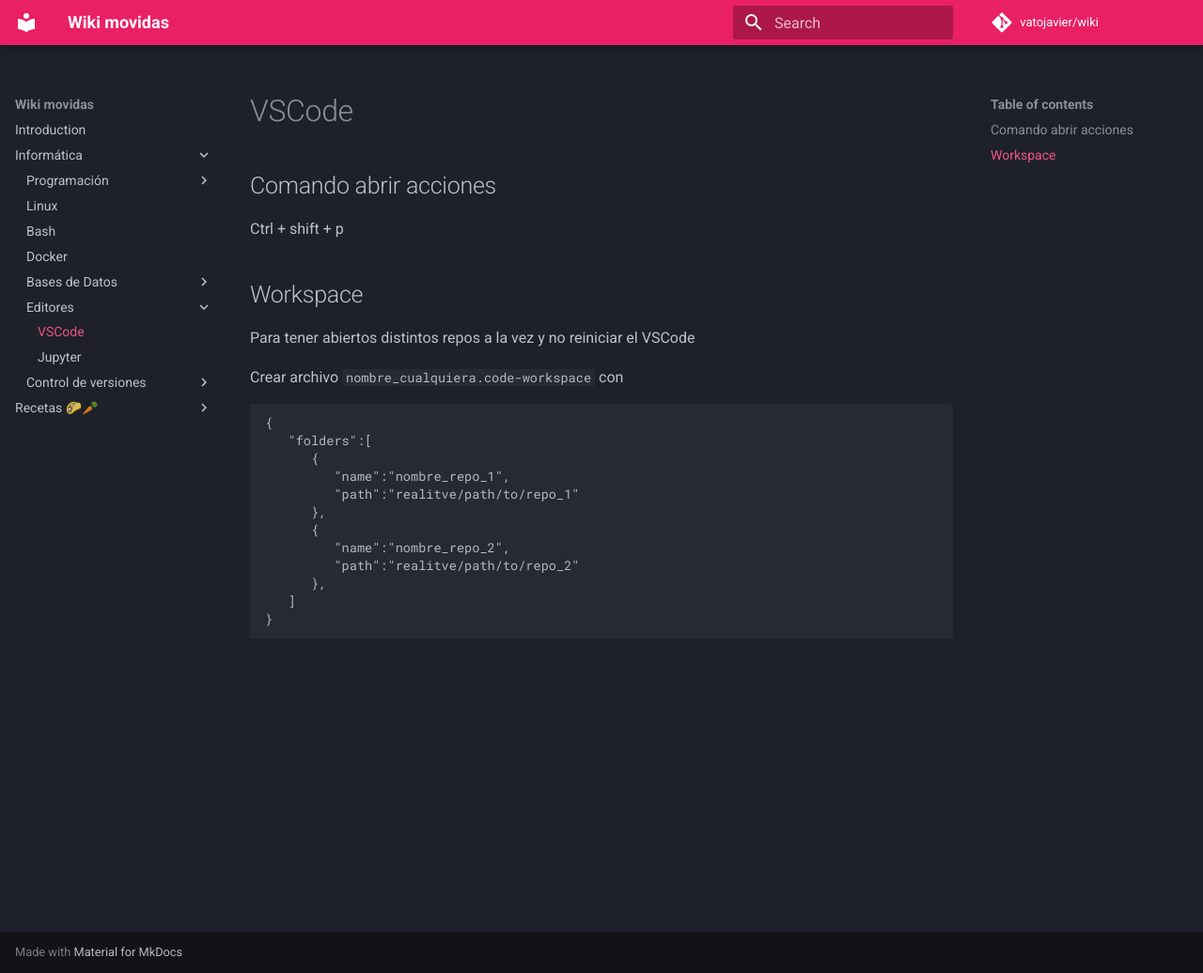
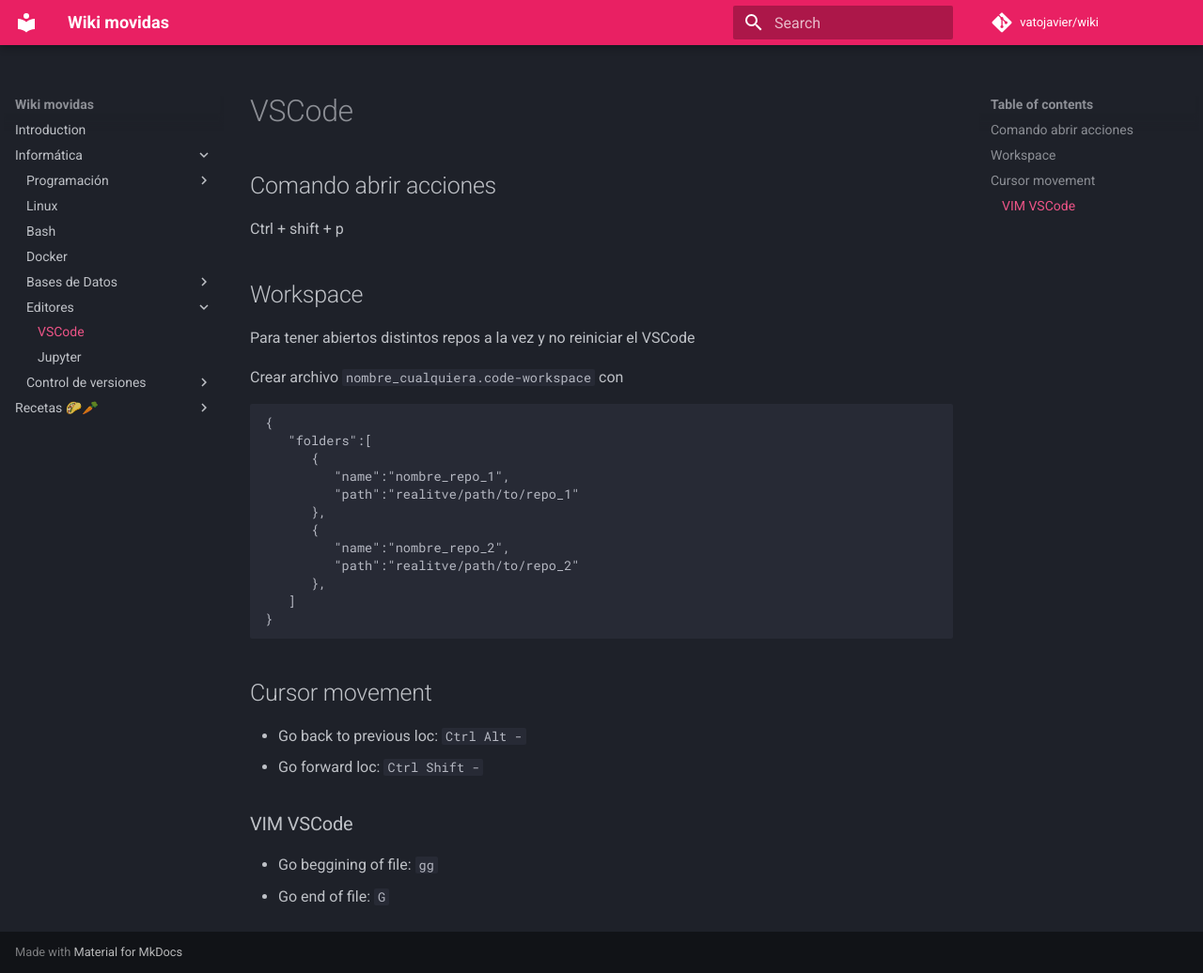
Before and after one commit to vatojavier/wiki, an MkDocs documentation site: the page built from docs/informatica/editores/vscode.md, in a window 1280 px wide and 1036 px high. Shown: the whole window at 94% size. Built offline with MkDocs 1.6.1 and Material for MkDocs 9.7.7, drawn with Linux system fonts in a browser that asks for light colours; comment, search, counter and statistics services are not loaded.

Commit message:
Vim vainas

````diff
--- a/docs/informatica/editores/vscode.md
+++ b/docs/informatica/editores/vscode.md
@@ -25,6 +25,11 @@
    ]
 }
 
+```
+## Cursor movement
+- Go back to previous loc: `Ctrl Alt -`
+- Go forward loc: `Ctrl Shift -`
 
-
-```
+### VIM VSCode
+- Go beggining of file: `gg`
+- Go end of file: `G`
````
